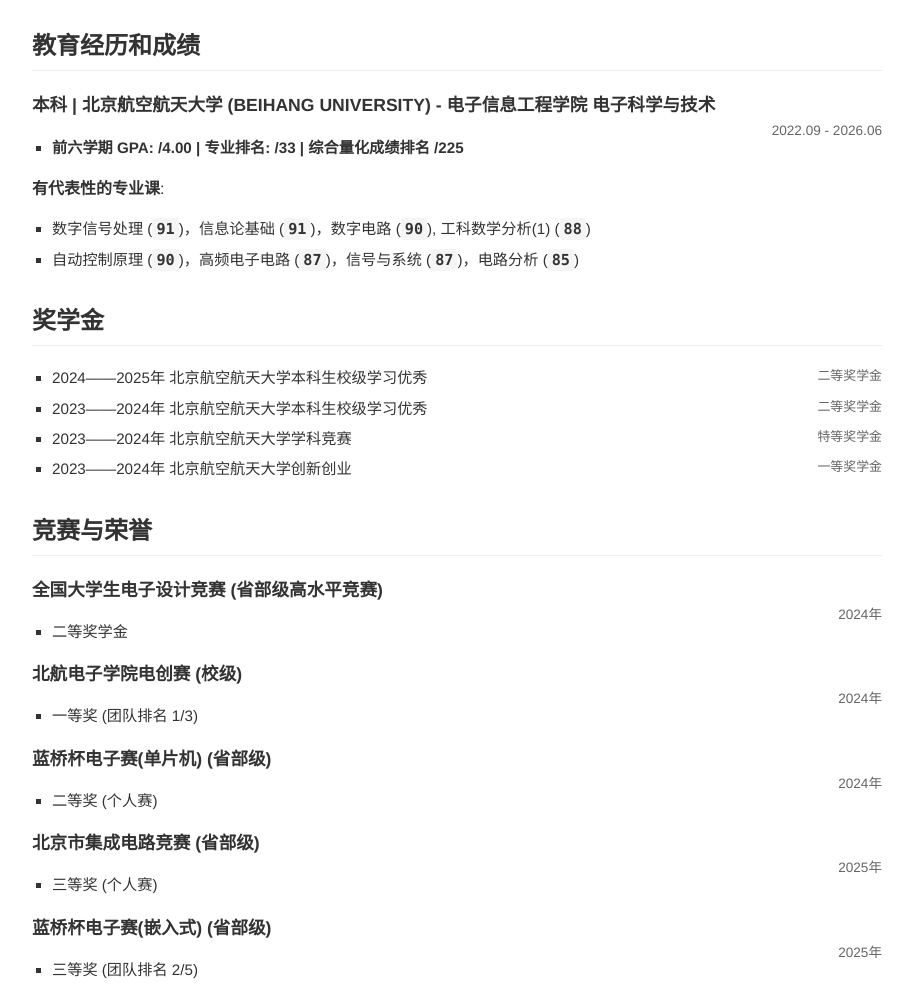
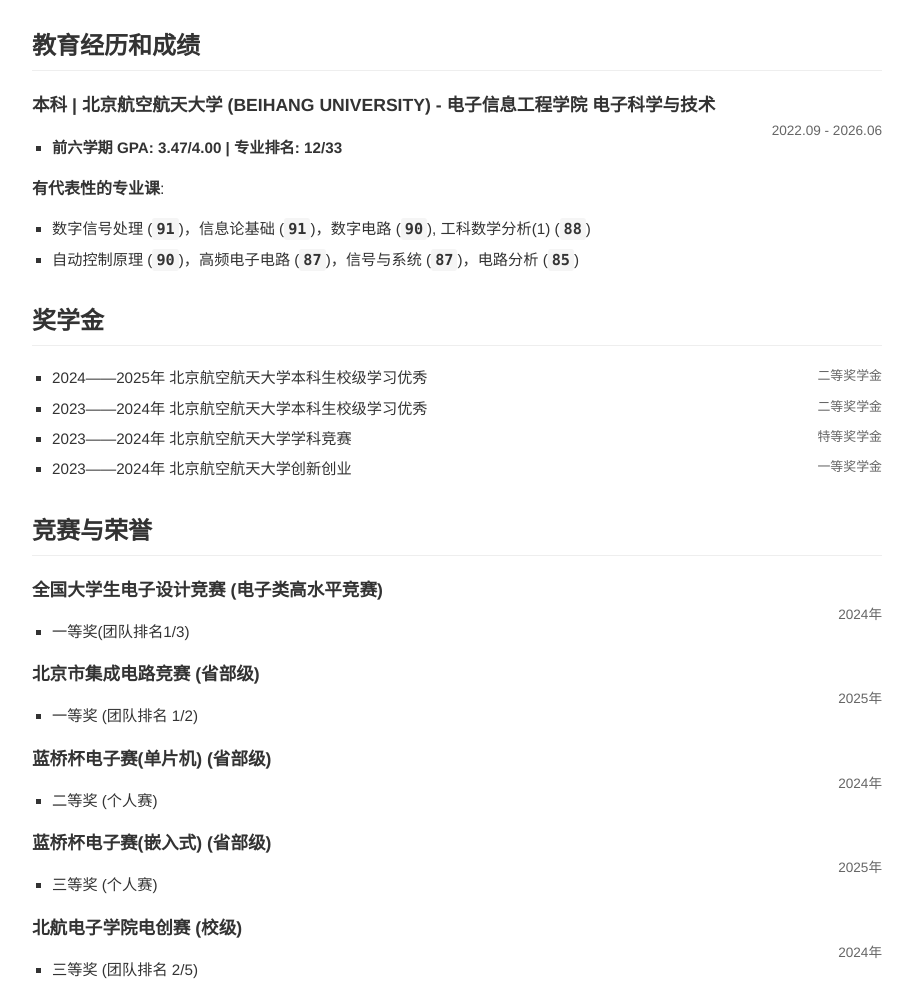
Before and after one commit to ytybuaa/CV, a plain HTML site: page index.html in a window 1280 px wide. Shown: the part 284-1269 px from the top of the page, without its empty margins (183-1096 px from the left). Drawn offline with Linux system fonts and the light colour scheme.

Commit message:
Add files via upload

```diff
--- a/index.html
+++ b/index.html
@@ -188,7 +188,7 @@
                 <span class="duration">2022.09 - 2026.06 </span>
                 <div>
                     <ul>
-                        <li><strong>前六学期 GPA: /4.00 | 专业排名: /33 | 综合量化成绩排名 /225 </strong></li>
+                        <li><strong>前六学期 GPA: 3.47/4.00 | 专业排名: 12/33  </strong></li>
                     </ul>
                 </div>
 
@@ -233,34 +233,35 @@
         <section>
             <h2>竞赛与荣誉 </h2>
             <div class="section-content">
-                <span class="item-title">全国大学生电子设计竞赛 (省部级高水平竞赛) </span>
+                <span class="item-title">全国大学生电子设计竞赛 (电子类高水平竞赛) </span>
                 <span class="duration">2024年</span>
                 <ul>
-                    <li>二等奖学金 </li>
+                    <li>一等奖(团队排名1/3) </li>
                 </ul>
 
-                <span class="item-title">北航电子学院电创赛 (校级) </span>
-                <span class="duration">2024年</span>
+                <span class="item-title">北京市集成电路竞赛 (省部级)</span>
+                <span class="duration">2025年</span>
                 <ul>
-                    <li>一等奖 (团队排名 1/3) </li>
+                    <li>一等奖 (团队排名 1/2)</li>
                 </ul>
-
                 <span class="item-title">蓝桥杯电子赛(单片机) (省部级) </span>
                 <span class="duration">2024年</span>
                 <ul>
                     <li>二等奖 (个人赛)</li>
                 </ul>
 
-                <span class="item-title">北京市集成电路竞赛 (省部级)</span>
-                <span class="duration">2025年</span>
-                <ul>
-                    <li>三等奖 (个人赛)</li>
-                </ul>
                 <span class="item-title">蓝桥杯电子赛(嵌入式) (省部级) </span>
                 <span class="duration">2025年</span>
                 <ul>
+                    <li>三等奖 (个人赛) </li>
+                </ul>
+
+                <span class="item-title">北航电子学院电创赛 (校级) </span>
+                <span class="duration">2024年</span>
+                <ul>
                     <li>三等奖 (团队排名 2/5) </li>
                 </ul>
+
             </div>
         </section>
 
@@ -320,7 +321,7 @@
 
         <section class="final-link-section">
             <p>
-                <strong>奖学金、竞赛奖项证明请点击此处查验：</strong>
+                <strong>奖学金、竞赛奖项材料请点击此处：</strong>
                 <a href="Certificates/certificates.pdf" target="_blank" class="final-cert-link">
                     [ PDF 证明集合 ]
                 </a>
```
